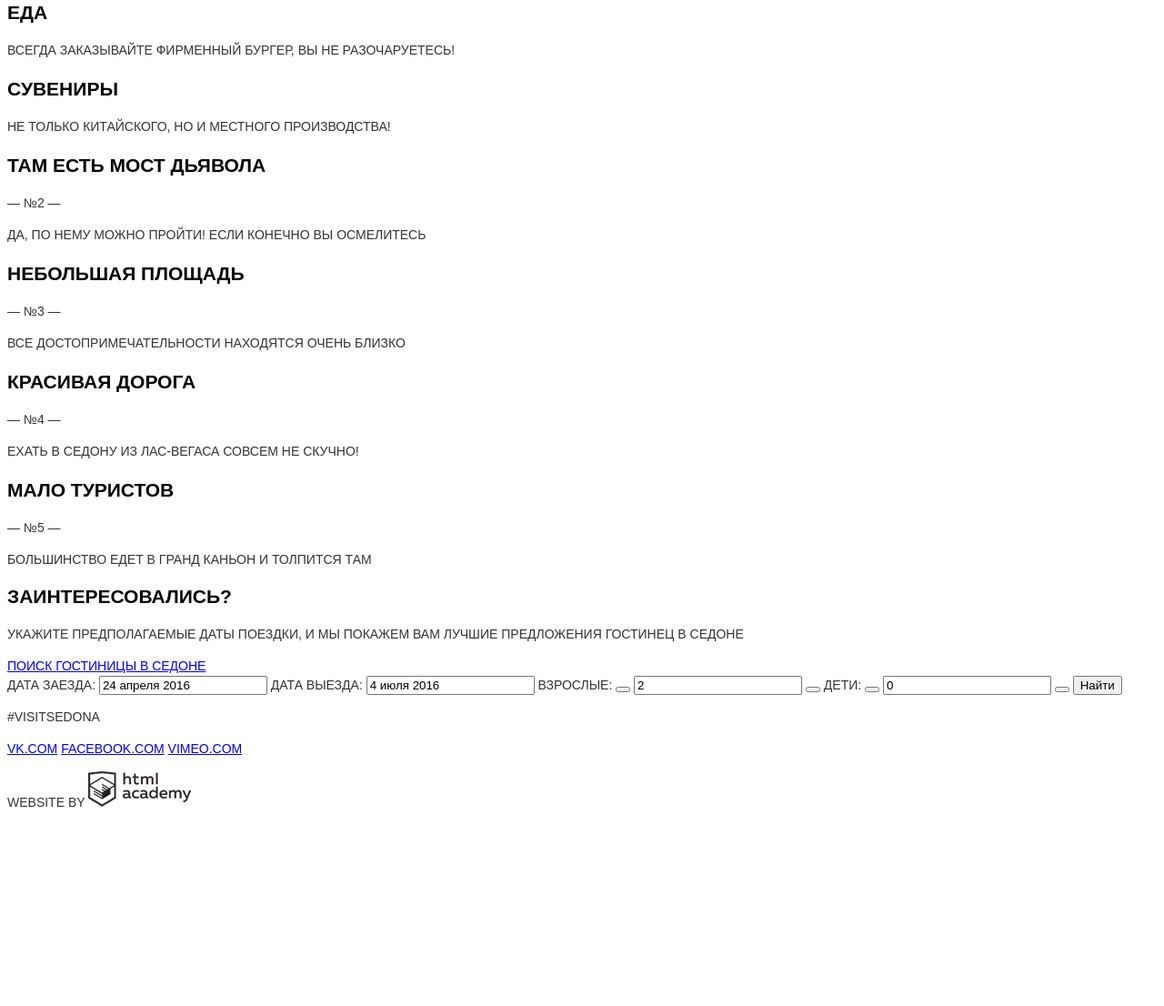
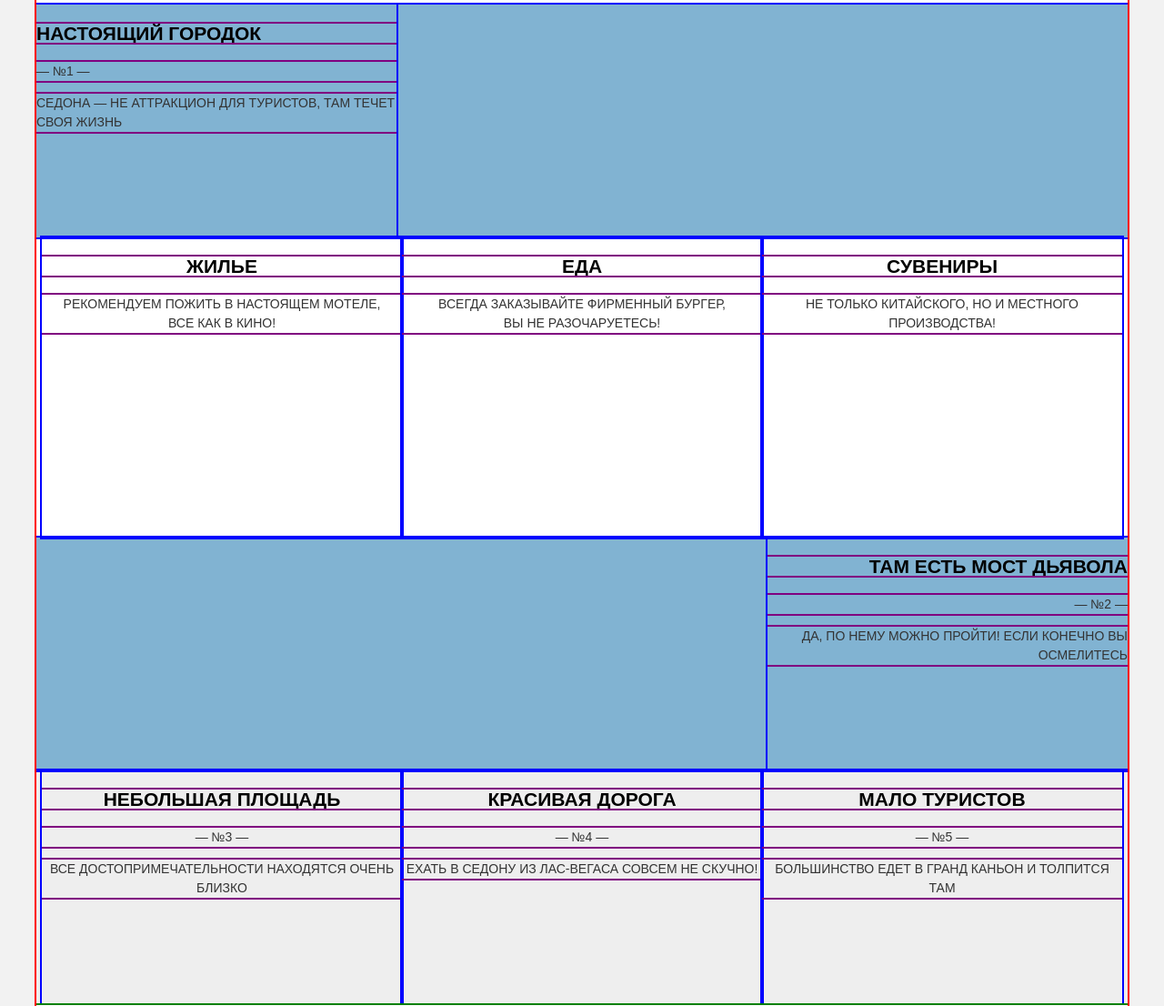
Before and after one commit to NataKondra/162613-sedona, a plain HTML site: page index.html in a window 1280 px wide. Shown: the part 849-1955 px from the top of the page at 91% size. Before the commit the page ends 1750 px from the top, so only its background shows below. Drawn offline with Linux system fonts and the light colour scheme.

Commit message:
Сетка для index

```diff
--- a/css/style.css
+++ b/css/style.css
@@ -2,8 +2,10 @@ body {
   font-family: "PT Sans", "Arial", sans-serif;
   font-size: 14px;
   line-height: 21px;
+  text-align: center;
   text-transform: uppercase;
   color: #333;
+  background-color: #f2f2f2;
 }
 
 h2 {
@@ -17,3 +19,175 @@ h3 {
   line-height: 21px;
   color: black;
 }
+
+p, span, a, h2, h3 {
+  outline: 2px purple solid;
+}
+
+.main-header {
+  background-color: rgba(255, 0, 0, 0.2);
+  outline: 2px red solid;
+}
+
+.container {
+  width: 1200px;
+  margin: 0 auto;
+}
+
+.main-navigation ul {
+  background-color: rgba(0, 255, 0, 0.2);
+  outline: 2px green solid;
+}
+
+.clearfix::after {
+  content: "";
+  display: table;
+  clear: both;
+}
+
+.main-navigation li {
+  float: left;
+  margin-left: 40px;
+}
+
+.main-header-intro {
+  padding-top: 76px;
+  padding-bottom: 80px;
+
+  background: rgba(0, 255, 0, 0.2);
+  outline: 2px green solid;
+}
+
+.main-header-intro img {
+  display: block;
+  width: 458px;
+  height: 352px;
+  margin: 0 auto;
+
+  outline: 2px yellow solid;
+}
+
+main {
+  background-color: white;
+
+  outline: 2px red solid;
+}
+
+.index-promo {
+  padding-top: 60px;
+
+  outline: 2px green solid;
+}
+
+.index-promo h2 {
+  width: 500px;
+  margin: 0 auto;
+  margin-bottom: 25px;
+}
+
+.index-promo > p {
+  width: 500px;
+  margin: 0 auto;
+  margin-bottom: 53px;
+
+  line-height: 26px;
+}
+
+.promo-white-blue {
+  font-size: 0;
+
+  background-color: #81b3d2;
+  outline: 2px blue solid;
+}
+
+.promo-open-range {
+  text-align: left;
+}
+
+.promo-diablo-bridge {
+  text-align: right;
+}
+
+.promo-container {
+  display: inline-block;
+  vertical-align: top;
+
+  box-sizing: border-box;
+  width: 33%;
+  min-height: 256px;
+
+  outline: 2px blue solid;
+}
+
+.promo-container p {
+  font-size: 14px;
+}
+
+.promo-details {
+  font-size: 0;
+}
+
+.promo-details .promo-container {
+  min-height: 330px;
+}
+
+.promo-black-gray {
+  font-size: 0;
+
+  background-color: #eee;
+  outline: 2px blue solid;
+}
+
+.index-hotel-search {
+  width: 568px;
+  min-height: 292px;
+  margin: 0 auto;
+
+  background-color: rgba(0, 0, 255, 0.2);
+  outline: 2px blue solid;
+}
+
+.main-footer {
+  min-height: 592px;
+
+  background-color: rgba(0, 255, 0, 0.2);
+  outline: 2px green solid;
+}
+
+.hotel-search {
+  margin: 0 auto;
+  margin-bottom: 77px;
+  width: 568px;
+  min-height: 395px;
+
+  background-color: rgba(0, 0, 255, 0.2);
+  outline: 2px blue solid;
+}
+
+.footer-content {
+  font-size: 0;
+
+  background-color: rgba(255, 0, 0, 0.2);
+  outline: 2px red solid;
+}
+
+.footer-link,
+.footer-social,
+.footer-copyright {
+  display: inline-block;
+  vertical-align: top;
+
+  box-sizing: border-box;
+  width: 33%;
+  min-height: 120px;
+
+  font-size: 14px;
+
+  background-color: rgba(0, 0, 255, 0.2);
+  outline: 2px blue solid;
+}
+
+.footer-copyright img {
+  width: 113px;
+  height: 39px;
+}
--- a/index.html
+++ b/index.html
@@ -8,7 +8,7 @@
   <body>
     <header class="main-header container">
       <nav class="main-navigation">
-        <ul>
+        <ul class="clearfix">
           <li>
             <a href="#">Информация</a>
           </li>
@@ -84,27 +84,27 @@
         <h2>Заинтересовались?</h2>
         <p>
           Укажите предполагаемые даты поездки,
-          и&nbsp;мы&nbsp;покажем вам лучшие предложения гостинец в Седоне
+          и&nbsp;мы&nbsp;покажем вам лучшие предложения гостиниц в Седоне
         </p>
         <a class="btn" href="#hotel-search">Поиск гостиницы в Седоне</a>
+      </div>
+    </main>
+    <footer class="main-footer container">
       <form id="hotel-search" class="hotel-search" action="https://echo.htmlacademy.ru" method="post">
         <label for="checkin-date">Дата заезда:</label>
         <input id="checkin-date" name="checkin-date" type="text" value="24 апреля 2016">
         <label for="checkout-date">Дата выезда:</label>
         <input id="checkout-date" name="checkout-date" type="text" value="4 июля 2016">
         <label for="adults-number">Взрослые:</label>
-          <button class="btn btn-minus" id="btn-adults-minus" type="button"></button>
+        <button class="btn-minus" id="btn-adults-minus" type="button"></button>
         <input id="adults-number" name="adults-number" type="text" value="2">
-          <button class="btn btn-plus" id="btn-adults-plus" type="button"></button>
+        <button class="btn-plus" id="btn-adults-plus" type="button"></button>
         <label for="kids-number">Дети:</label>
-          <button class="btn btn-minus" id="btn-kids-minus" type="button"></button>
+        <button class="btn-minus" id="btn-kids-minus" type="button"></button>
         <input id="kids-number" name="kids-number" type="text" value="0">
-          <button class="btn btn-plus" id="btn-kids-plus" type="button"></button>
+        <button class="btn-plus" id="btn-kids-plus" type="button"></button>
         <button class="btn" type="submit">Найти</button>
       </form>
-      </div>
-    </main>
-    <footer class="main-footer container">
       <div class="footer-content">
         <div class="footer-link">
           <p>#visitsedona</p>
```
Lines whose indentation alone changed are shown as unchanged.
